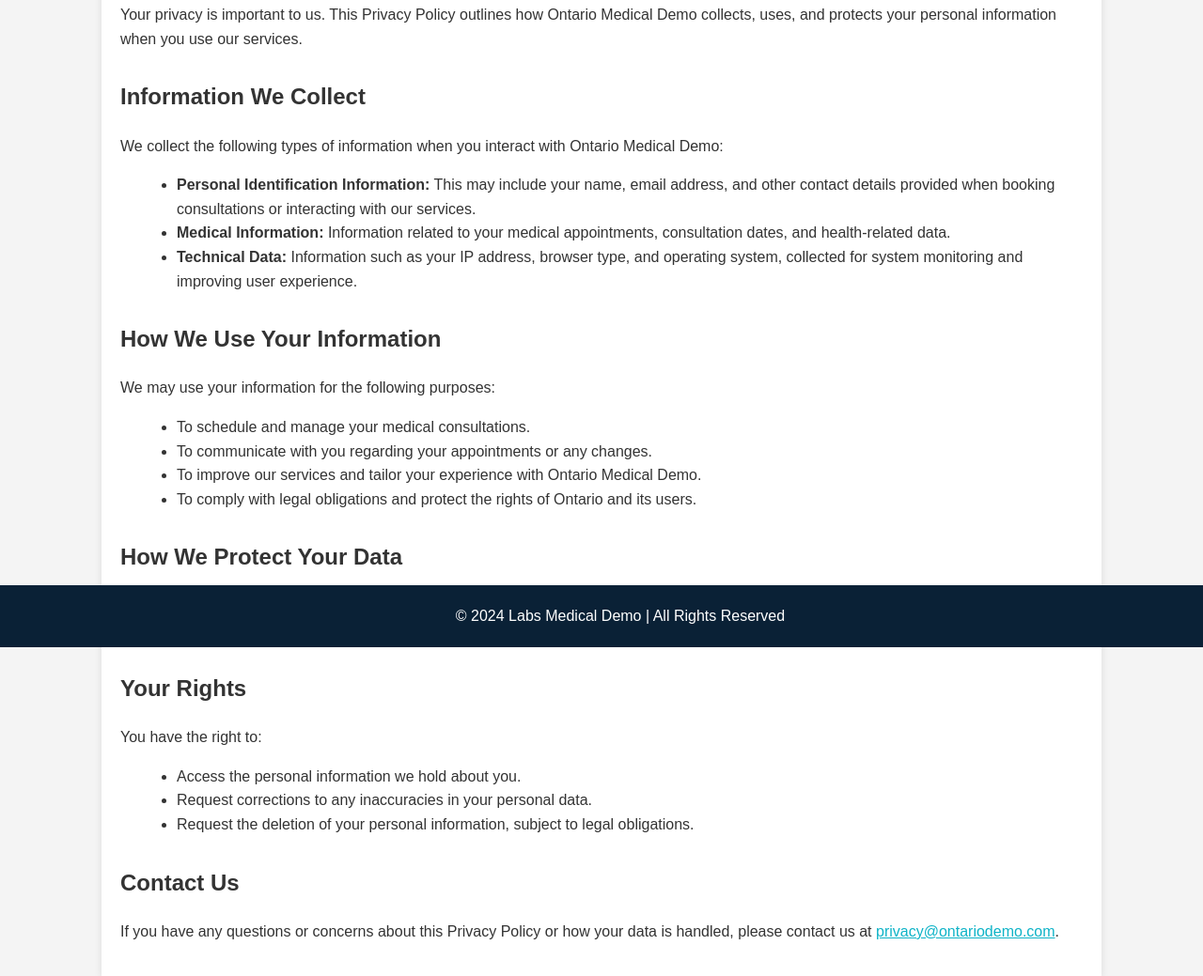
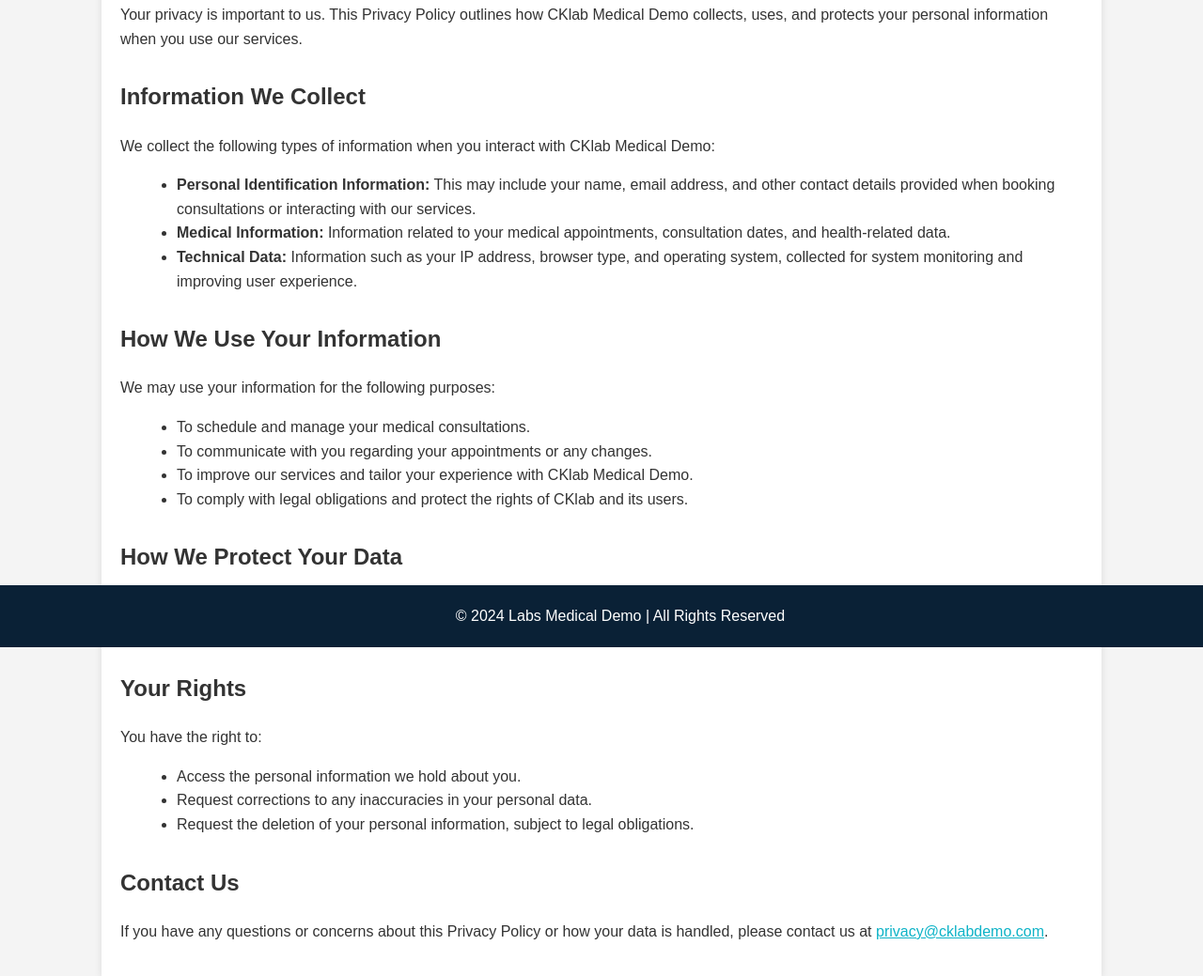
Before and after one commit to ckeilberg57/privacy, a plain HTML site: page index.html in a window 1280 px wide. Shown: the part 111-1150 px from the top of the page at 94% size. Drawn offline with Linux system fonts and the light colour scheme.

Commit message:
Update index.html

```diff
--- a/index.html
+++ b/index.html
@@ -3,7 +3,7 @@
 <head>
     <meta charset="UTF-8">
     <meta name="viewport" content="width=device-width, initial-scale=1.0">
-    <title>Privacy Policy - Ontario Medical Demo</title>
+    <title>Privacy Policy - CKlab Medical Demo</title>
     <style>
         body {
             font-family: Arial, sans-serif;
@@ -52,10 +52,10 @@
     <div class="container">
         <h1>Privacy Policy</h1>
 
-        <p>Your privacy is important to us. This Privacy Policy outlines how Ontario Medical Demo collects, uses, and protects your personal information when you use our services.</p>
+        <p>Your privacy is important to us. This Privacy Policy outlines how CKlab Medical Demo collects, uses, and protects your personal information when you use our services.</p>
 
         <h2>Information We Collect</h2>
-        <p>We collect the following types of information when you interact with Ontario Medical Demo:</p>
+        <p>We collect the following types of information when you interact with CKlab Medical Demo:</p>
         <ul>
             <li><strong>Personal Identification Information:</strong> This may include your name, email address, and other contact details provided when booking consultations or interacting with our services.</li>
             <li><strong>Medical Information:</strong> Information related to your medical appointments, consultation dates, and health-related data.</li>
@@ -67,8 +67,8 @@
         <ul>
             <li>To schedule and manage your medical consultations.</li>
             <li>To communicate with you regarding your appointments or any changes.</li>
-            <li>To improve our services and tailor your experience with Ontario Medical Demo.</li>
-            <li>To comply with legal obligations and protect the rights of Ontario and its users.</li>
+            <li>To improve our services and tailor your experience with CKlab Medical Demo.</li>
+            <li>To comply with legal obligations and protect the rights of CKlab and its users.</li>
         </ul>
 
         <h2>How We Protect Your Data</h2>
@@ -83,7 +83,7 @@
         </ul>
 
         <h2>Contact Us</h2>
-        <p>If you have any questions or concerns about this Privacy Policy or how your data is handled, please contact us at <a href="mailto:privacy@ontariodemo.com">privacy@ontariodemo.com</a>.</p>
+        <p>If you have any questions or concerns about this Privacy Policy or how your data is handled, please contact us at <a href="mailto:privacy@cklabdemo.com">privacy@cklabdemo.com</a>.</p>
     </div>
 
     <footer>
```
